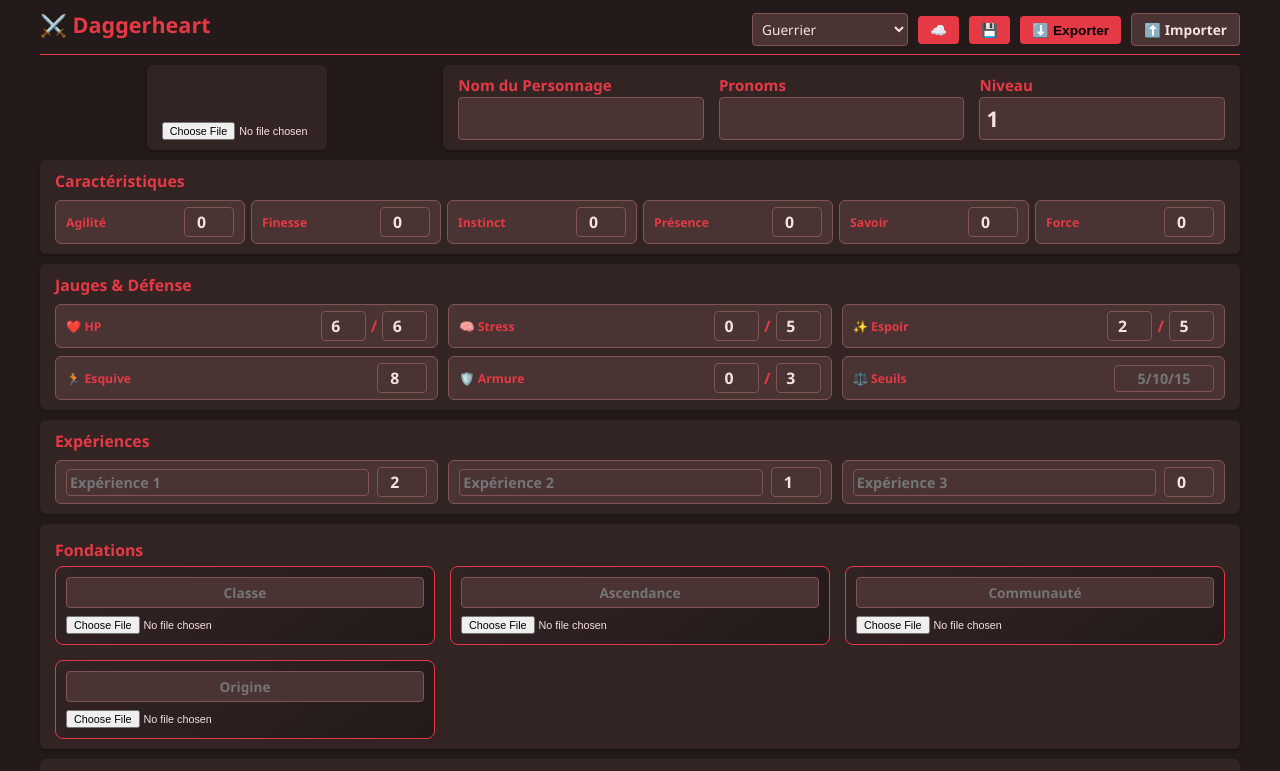
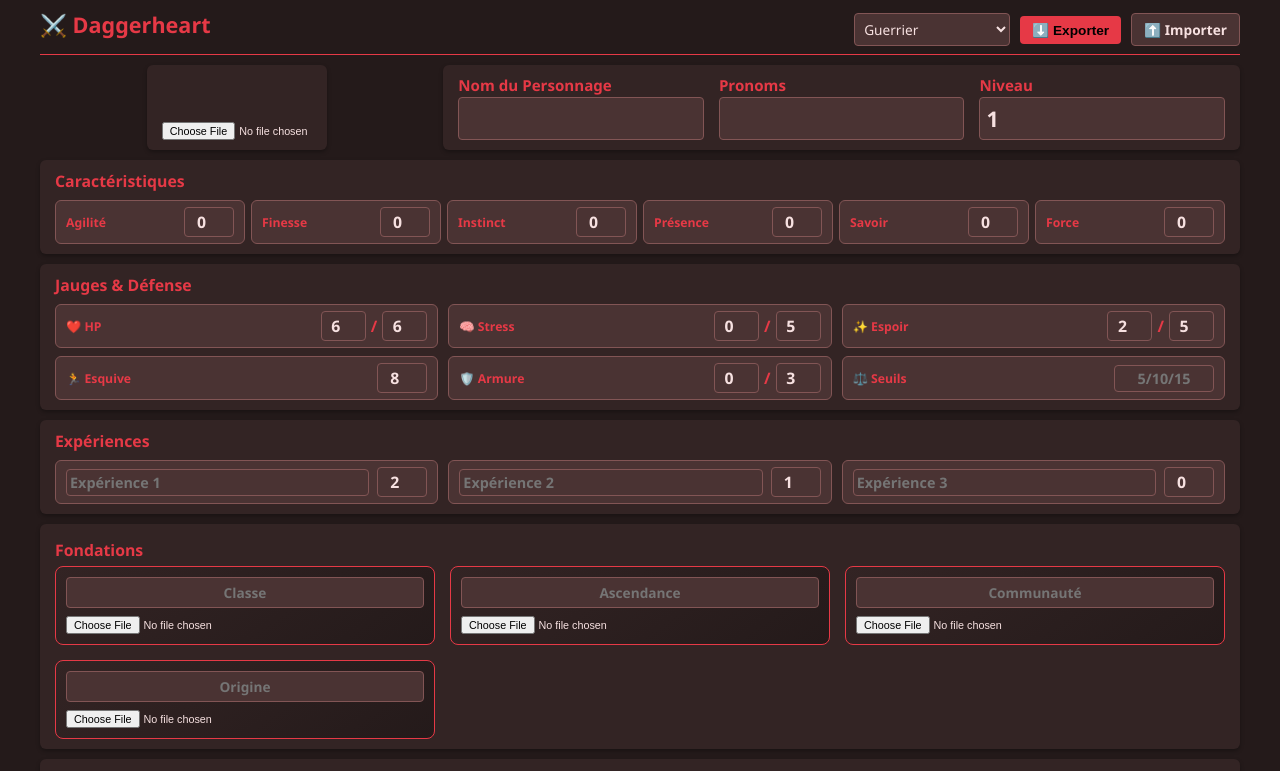
Before and after one commit to guitou1111/Daggerheart-Perso, a plain HTML site: page index.html in a window 1280 px wide. Shown: the top 771 px of the page. Drawn offline with Linux system fonts and the light colour scheme.

Commit message:
Update index.html

```diff
--- a/index.html
+++ b/index.html
@@ -142,9 +142,6 @@
 				<option value="theme-Seraphin">Séraphin</option>
 				<option value="theme-Sorcier">Sorcier</option>
             </select>
-			<!-- Boutons GitHub -->
-			<button onclick="loadFromGitHub()" title="Charger depuis GitHub">☁️</button>
-			<button onclick="saveToGitHub()" title="Sauvegarder sur GitHub">💾</button>
 			<!-- Boutons Import Export -->
             <button onclick="exportCharacter()">⬇️ Exporter</button>
             <label for="importFile" class="btn-file" style="margin: 0;">⬆️ Importer</label>
@@ -344,8 +341,6 @@
     }
 
     window.onload = changeTheme;
-
-
 </script>
 
 </body>
```
